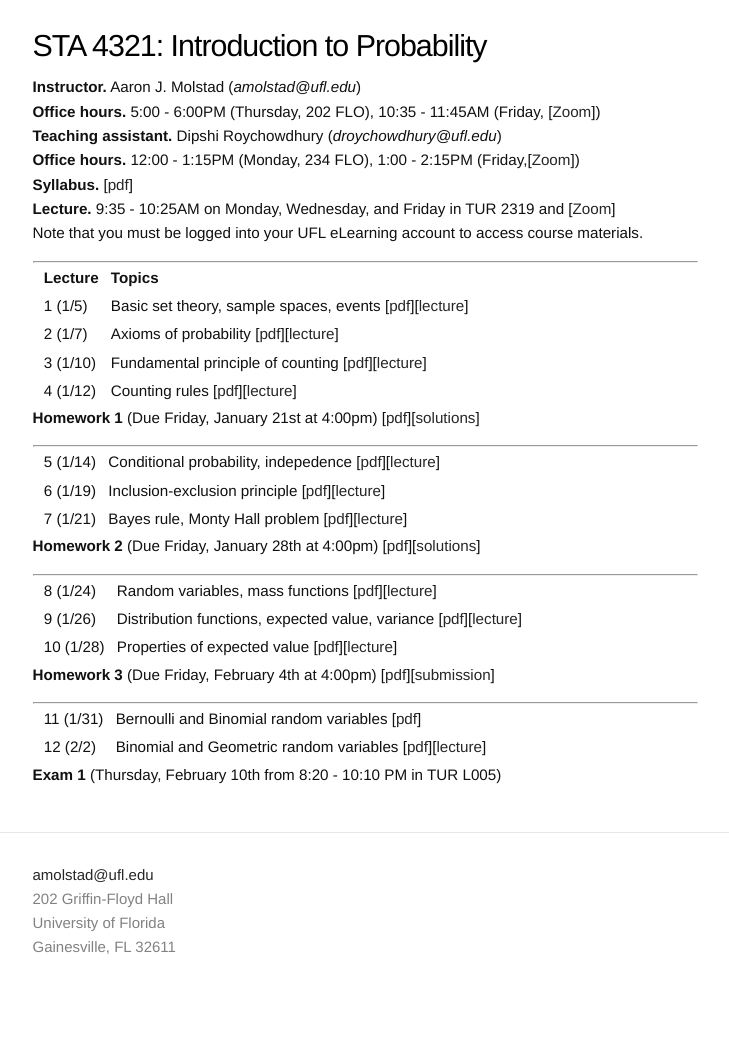
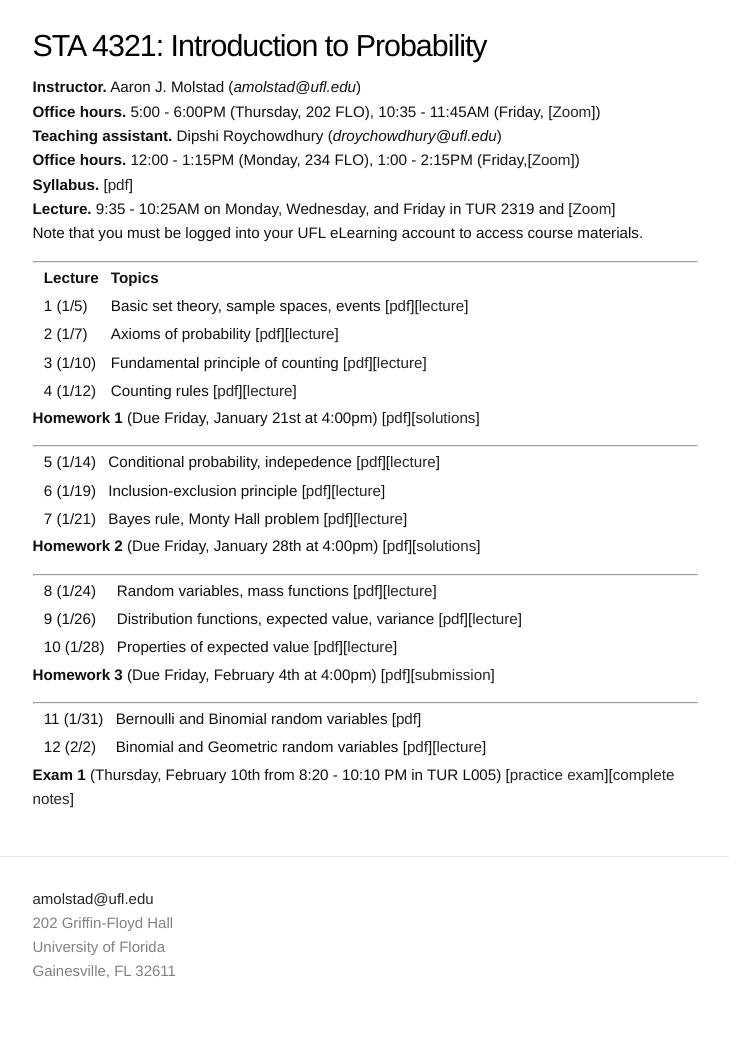
Before and after one commit to ajmolstad/ajmolstad.github.io, a Jekyll site: the page built from S22_STA4321.md, in a window 1280 px wide. Shown: the whole page, without its empty margins (275-1004 px from the left). Built offline with Jekyll 4.4.1, drawn with Linux system fonts in a browser that asks for light colours; before the commit the page ends 1019 px from its top, so only the background shows below that.

Commit message:
Update S22_STA4321.md

```diff
--- a/S22_STA4321.md
+++ b/S22_STA4321.md
@@ -49,4 +49,4 @@
 || 11 (1/31) || Bernoulli and Binomial random variables [[pdf](https://ufl.instructure.com/files/66217821/download?download_frd=1)] ||
 || 12 (2/2) || Binomial and Geometric random variables [[pdf](https://ufl.instructure.com/files/66275046/download?download_frd=1)][[lecture](https://ufl.instructure.com/courses/452037/files?preview=66276380)]||
 
-**Exam 1** (Thursday, February 10th from 8:20 - 10:10 PM in TUR L005)
+**Exam 1** (Thursday, February 10th from 8:20 - 10:10 PM in TUR L005)  [[practice exam](https://ufl.instructure.com/files/66290905/download?download_frd=1)][[complete notes](https://ufl.instructure.com/files/66292201/download?download_frd=1)]
```
